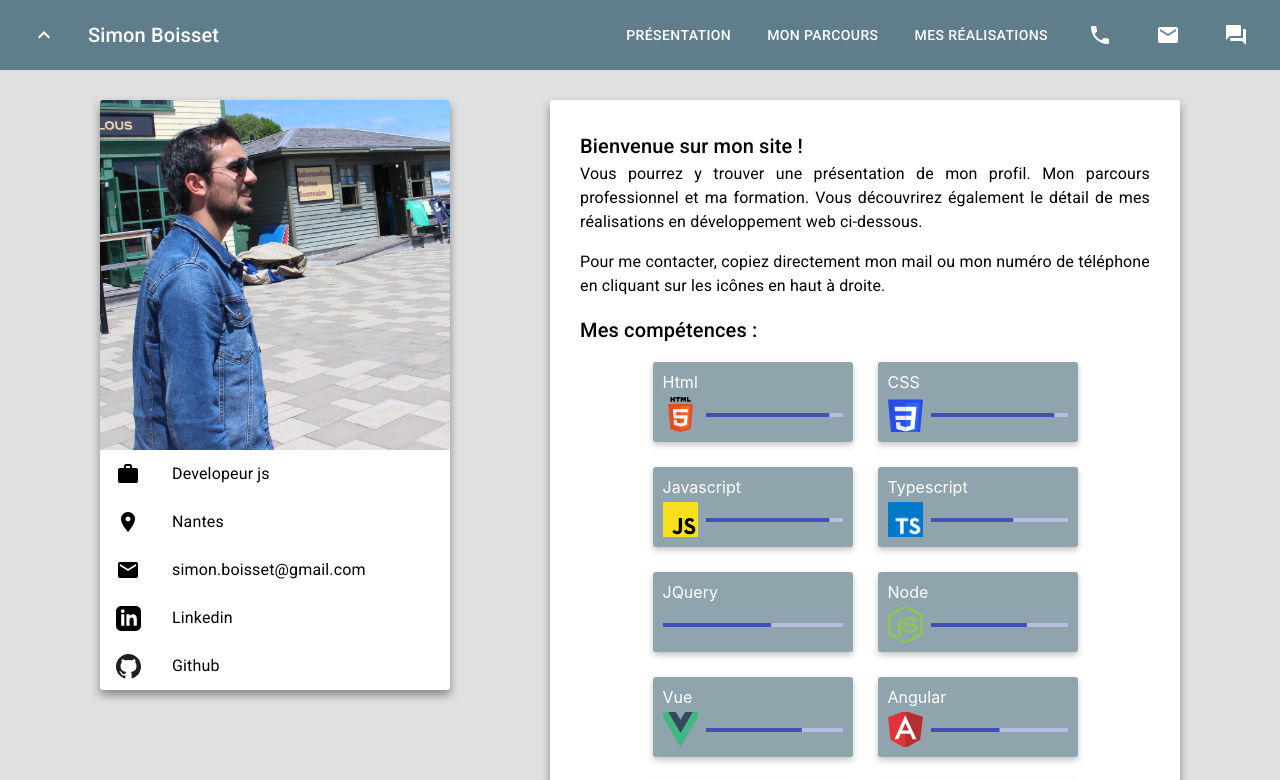
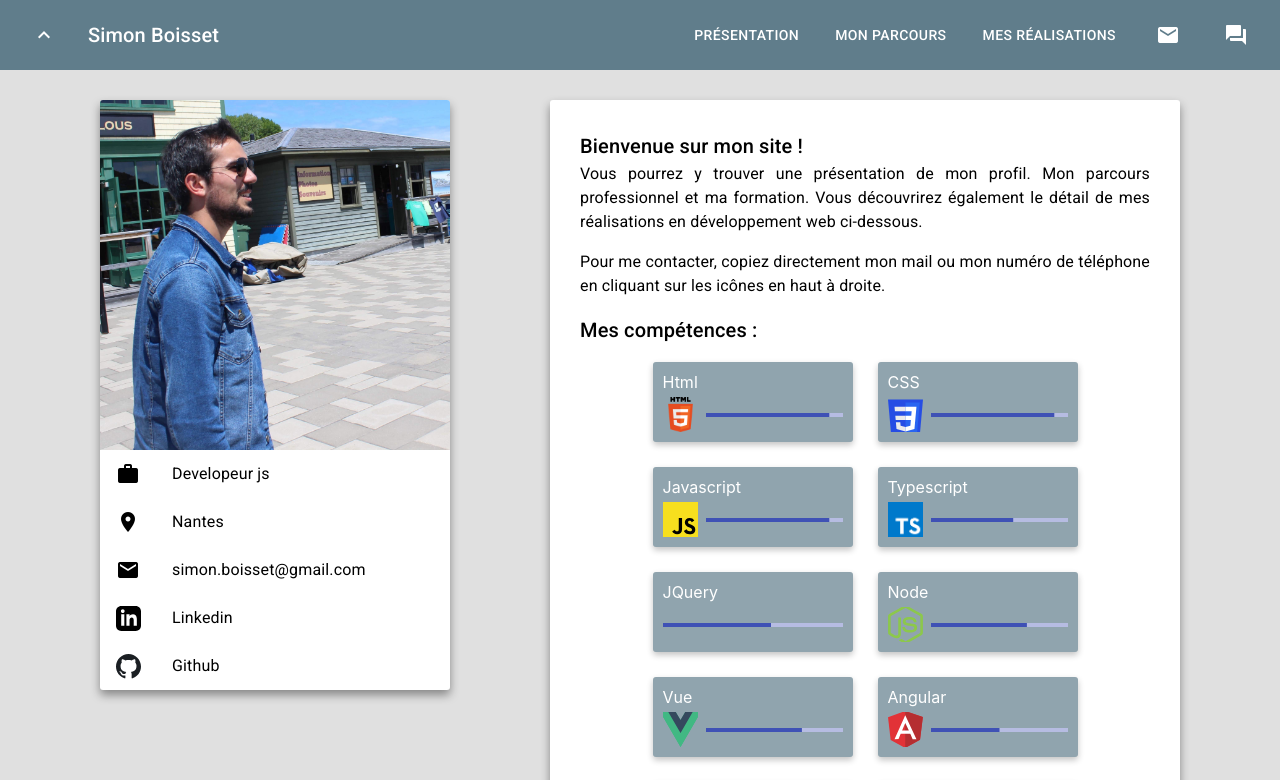
Before and after one commit to simonboisset/website, a React (Create React App) app: page / in a window 1280 px wide. Shown: the top 780 px of the page. Built offline with nearby package versions, Linux system fonts and the light colour scheme; no server answers.

Commit message:
add folders

```diff
--- a/package.json
+++ b/package.json
@@ -3,7 +3,7 @@
   "version": "0.1.0",
   "private": true,
   "dependencies": {
-    "@material-ui/core": "^4.8.3",
+    "@material-ui/core": "^4.11.0",
     "@testing-library/jest-dom": "^4.2.4",
     "@testing-library/react": "^9.3.2",
     "@testing-library/user-event": "^7.1.2",
--- a/src/components/Message.tsx
+++ b/src/components/Message.tsx
@@ -1,6 +1,6 @@
 import React from 'react';
 import { Avatar, Badge } from '@material-ui/core';
-import { withStore } from "../Store";
+import { withStore } from "../contexts/Store";
 import { makeStyles } from '@material-ui/core/styles';
 
 const useStyles = makeStyles((theme: any) => ({
--- a/src/containers/ChatBox.tsx
+++ b/src/containers/ChatBox.tsx
@@ -1,6 +1,6 @@
 import React from 'react';
-import { withStore } from '../Store';
-import database from '../database';
+import { withStore } from '../contexts/Store';
+import database from '../tools/database';
 import Message from "../components/Message";
 import {  Grid, TextField,Icon,IconButton } from '@material-ui/core'
 export default withStore(function (props: any) {
--- a/src/containers/ChatList.tsx
+++ b/src/containers/ChatList.tsx
@@ -1,6 +1,6 @@
 import React from 'react';
-import { withStore } from '../Store';
-import database from '../database';
+import { withStore } from '../contexts/Store';
+import database from '../tools/database';
 import { IconButton,Icon, Grid, List, ListItem, Avatar, ListItemIcon, ListItemText } from '@material-ui/core'
 import ChatBox from "./ChatBox";
 export default withStore(function (props: any) {
--- a/src/containers/Header.tsx
+++ b/src/containers/Header.tsx
@@ -1,5 +1,5 @@
 import React from 'react';
-import { withStore } from '../Store';
+import { withStore } from '../contexts/Store';
 import Flex from '../components/Flex';
 import { Icon, Typography, IconButton, Button, Snackbar } from '@material-ui/core';
 export default withStore(function Header({setOpenDrawer}:any) {
@@ -27,8 +27,7 @@ export default withStore(function Header({setOpenDrawer}:any) {
                 <Button onClick={() => scrollTo("presentation")} color="inherit">Présentation</Button>
                 <Button onClick={() => scrollTo("parcours")} color="inherit">Mon parcours</Button>
                 <Button onClick={() => scrollTo("realisations")} color="inherit">Mes réalisations</Button>
-                <IconButton onClick={() => copy("0699484656", setOpenSnackPhone)} color="inherit"><Icon>phone</Icon></IconButton>
-                <IconButton onClick={() => copy("simon.boisset@gmail.com", setOpenSnackMail)} color="inherit"><Icon>mail</Icon></IconButton>
+                <IconButton  href="mailto:simon.boisset@gmail.com" color="inherit"><Icon>mail</Icon></IconButton>
                 <IconButton onClick={() => setOpenDrawer(true)} color="inherit"><Icon>question_answer</Icon></IconButton>
                 {/* <IconButton color="inherit">
                     <Badge variant="dot" color="secondary"><Icon>chat</Icon></Badge>
--- a/src/containers/Login.tsx
+++ b/src/containers/Login.tsx
@@ -1,8 +1,8 @@
 import React from 'react';
-import database from '../database';
+import database from '../tools/database';
 import { Button, TextField, ButtonGroup, Collapse, Grid,Typography } from '@material-ui/core'
 
-import { withStore } from "../Store";
+import { withStore } from "../contexts/Store";
 
 export default withStore(function () {
     const [email, setEmail] = React.useState("");
--- a/src/containers/Messenger.tsx
+++ b/src/containers/Messenger.tsx
@@ -1,5 +1,5 @@
 import React from 'react';
-import { withStore } from '../Store';
+import { withStore } from '../contexts/Store';
 import ChatList from './ChatList';
 import ChatBox from './ChatBox';
 import Login from './Login';
--- a/src/containers/Presentation.tsx
+++ b/src/containers/Presentation.tsx
@@ -34,7 +34,7 @@ export default function Presentation() {
                     <Image height="350px" src={me} />
                     <Item icon={<Icon>work</Icon>} label="Developeur js"/>
                     <Item icon={<Icon>room</Icon>} label="Nantes" href="https://www.google.fr/maps/place/Nantes/" />
-                    <Item icon={<Icon>mail</Icon>} label="simon.boisset@gmail.com"/>
+                    <Item icon={<Icon>mail</Icon>} label="simon.boisset@gmail.com" href="mailto:simon.boisset@gmail.com" />
                     <Item icon={<Image width="25px" height="25px" src={linkedin} />}
                     href="https://www.linkedin.com/in/simon-boisset-733445138/" label="Linkedin"/>
                     <Item icon={<Image width="25px" height="25px" src={github} />}
--- a/src/Store.tsx
+++ b/src/contexts/Store.tsx
@@ -1,6 +1,6 @@
 import React from "react";
 
-import database from './database';
+import database from '../tools/database';
 const Store = React.createContext({});
 
 export default function (props: { children: React.ReactNode }) {
--- a/src/index.tsx
+++ b/src/index.tsx
@@ -3,7 +3,7 @@ import ReactDOM from 'react-dom';
 import './index.css';
 import App from './App';
 import * as serviceWorker from './serviceWorker';
-import Store from './Store';
+import Store from './contexts/Store';
 ReactDOM.render(<Store><App /></Store>, document.getElementById('root'));
 
 serviceWorker.unregister();
```
Also changed, not shown: src/tools/database.ts (renamed from src/database.ts), 1 other file (tests, documents, lock files or other folders).
